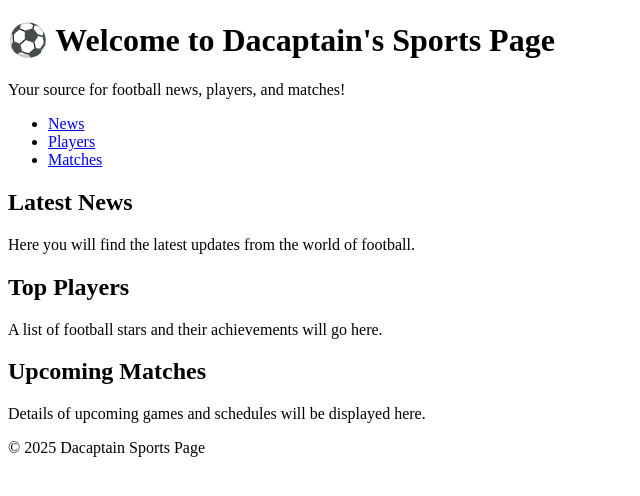
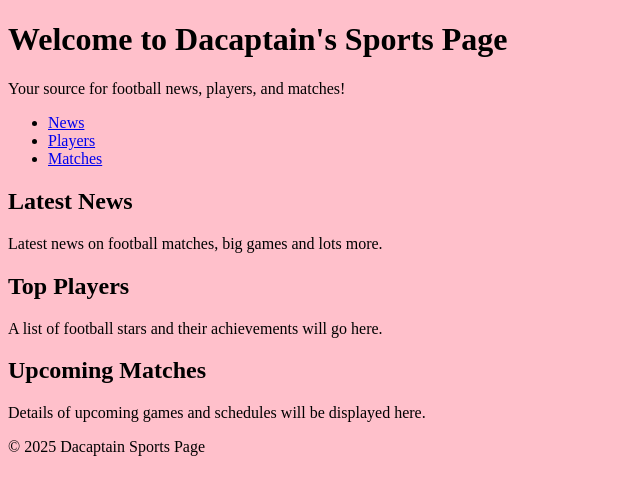
Before and after one commit to dacaptain01/dacaptain01.github.io, a plain HTML site: page index.html in a window 1280 px wide. Shown: the whole page, without its empty margins (0-640 px from the left). Drawn offline with Linux system fonts and the light colour scheme.

Commit message:
Update index.html

```diff
--- a/index.html
+++ b/index.html
@@ -4,11 +4,14 @@
   <meta charset="UTF-8">
   <title>Dacaptain's Sports Page</title>
 </head>
+  <style>
+    body{background-color:pink;}
+  </style>
 <body>
 
   <!-- Header -->
   <header>
-    <h1>⚽ Welcome to Dacaptain's Sports Page</h1>
+    <h1>Welcome to Dacaptain's Sports Page</h1>
     <p>Your source for football news, players, and matches!</p>
   </header>
 
@@ -26,7 +29,7 @@
     <!-- News Section -->
     <section id="news">
       <h2>Latest News</h2>
-      <p>Here you will find the latest updates from the world of football.</p>
+      <p>Latest news on football matches, big games and lots more.</p>
     </section>
 
     <!-- Players Section -->
```
